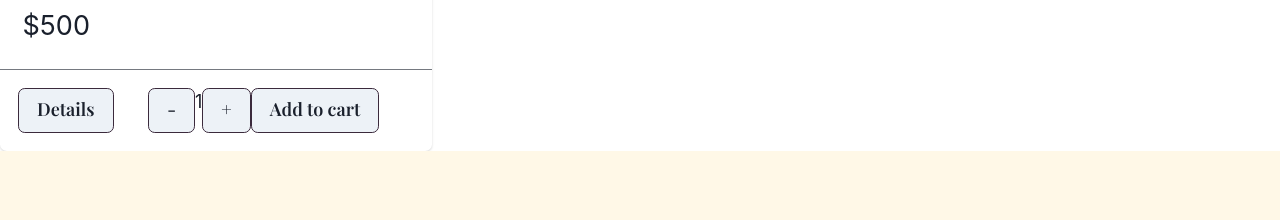
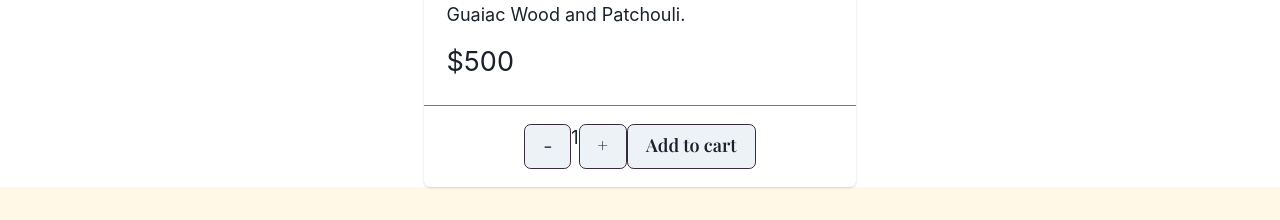
Before and after one commit to Ramiro-gallo/The-Scentist, a React (Vite) app in the folder ecommerce-react-gallo/: page /product/1 in a window 1280 px wide. Shown: the part 1431-1651 px from the top of the page. Before the commit the page ends 1582 px from the top, so only its background shows below. Built offline with nearby package versions, Linux system fonts and the light colour scheme; a web font is replaced by a local one.

Commit message:
cart context added

```diff
--- a/ecommerce-react-gallo/src/App.jsx
+++ b/ecommerce-react-gallo/src/App.jsx
@@ -5,10 +5,12 @@ import NavBar from "./components/NavBar/NavBar"
 import { ChakraProvider } from '@chakra-ui/react'
 import {BrowserRouter, Routes, Route} from 'react-router-dom'
 import 'react-toastify/dist/ReactToastify.css';
+import { CartContextProvider } from "./context/CartContext"
 function App() {
 
   return (
     <ChakraProvider>
+      <CartContextProvider>
         <BrowserRouter>
           <NavBar />
           <HeroSection />
@@ -18,6 +20,7 @@ function App() {
             <Route path="/product/:productId" element={<ItemDetailContainer /> } />
           </Routes>
         </BrowserRouter>
+      </CartContextProvider>
     </ChakraProvider>
   )
 }
--- a/ecommerce-react-gallo/src/components/Item/Item.jsx
+++ b/ecommerce-react-gallo/src/components/Item/Item.jsx
@@ -1,4 +1,4 @@
-import React from 'react'
+import React, { useContext } from 'react'
 import {
   Button,
   Flex,
@@ -15,10 +15,19 @@ import {
 import ItemCount from '../ItemCount/ItemCount'
 import { Link } from 'react-router-dom'
 import { ToastContainer, toast} from 'react-toastify'
+import Context from '../../context/CartContext'
 
 const Item = ({id, name, price, img, description, stock}) => {
 
+  const { addItem } = useContext(Context)
+
   const onAdd = (quantity) => {
+    const item = {
+      id,
+      name,
+      price
+    }
+    addItem(item, quantity)
     toast(`You added ${quantity} units of ${name}`)
   };
 
--- a/ecommerce-react-gallo/src/components/ItemDetail/ItemDetail.jsx
+++ b/ecommerce-react-gallo/src/components/ItemDetail/ItemDetail.jsx
@@ -1,4 +1,4 @@
-import React from 'react'
+import React, { useContext } from 'react'
 import {
     Button,
     Flex,
@@ -14,15 +14,30 @@ import {
 import ItemCount from '../ItemCount/ItemCount'
 import { Link } from 'react-router-dom'
 import { ToastContainer, toast} from 'react-toastify'
+import Context from '../../context/CartContext'
 
 
 const ItemDetail = ({id, name, brand, price, category, stock, description, img}) => {
+
+    const { addItem } = useContext(Context)
+
     const onAdd = (quantity) => {
+        const item = {
+          id,
+          name,
+          price
+        }
+        addItem(item, quantity)
         toast(`You added ${quantity} units of ${name}`)
     };
 
     return (
-    <Flex>
+    <Flex
+      w="100%"
+      align={"center"}
+      justify={"center"}
+      m={"2rem 0"}
+    >
       <Card
       maxW='sm'>
         <CardBody>
@@ -43,13 +58,10 @@ const ItemDetail = ({id, name, brand, price, category, stock, description, img})
         </CardBody>
         <Divider />
         <Flex
-        justify="space-between"
+        justify="center"
         alignItems="center"
         p="1rem"
         >
-          <Button>
-            <Link to={`/product/${id}`}>Details</Link>
-          </Button>
           < ItemCount stock={stock} onAdd={onAdd}/>
           < ToastContainer />
         </Flex>
--- /dev/null
+++ b/ecommerce-react-gallo/src/context/CartContext.jsx
@@ -0,0 +1,45 @@
+import React, { createContext, useState } from 'react'
+
+const Context = createContext()
+
+
+export const CartContextProvider = ({ children }) => {
+    const [cart, setCart] = useState([])
+
+    const addItem = (productToAdd, quantity) => {
+        const newItem = {
+            ...productToAdd,
+            quantity
+        }
+        if(isInCart(newItem.id)) {
+            const updatedCart = cart.map((prod) => {
+                if(prod.id === newItem.id) {
+                    return {...prod, quantity: prod.quantity + newItem.quantity }
+                }
+                return prod
+            })
+            setCart(updatedCart)
+        } else {
+
+            setCart([...cart, newItem])
+        }
+    }
+
+    const isInCart = (id) => {
+        return cart.some((prod) => prod.id === id)
+    }
+
+    console.log(cart)
+    return (
+        <Context.Provider
+            value={{
+                cart,
+                setCart,
+                addItem
+            }}>
+                { children }
+        </Context.Provider>
+    )
+}
+
+export default Context
```
Lines whose indentation alone changed are shown as unchanged.
